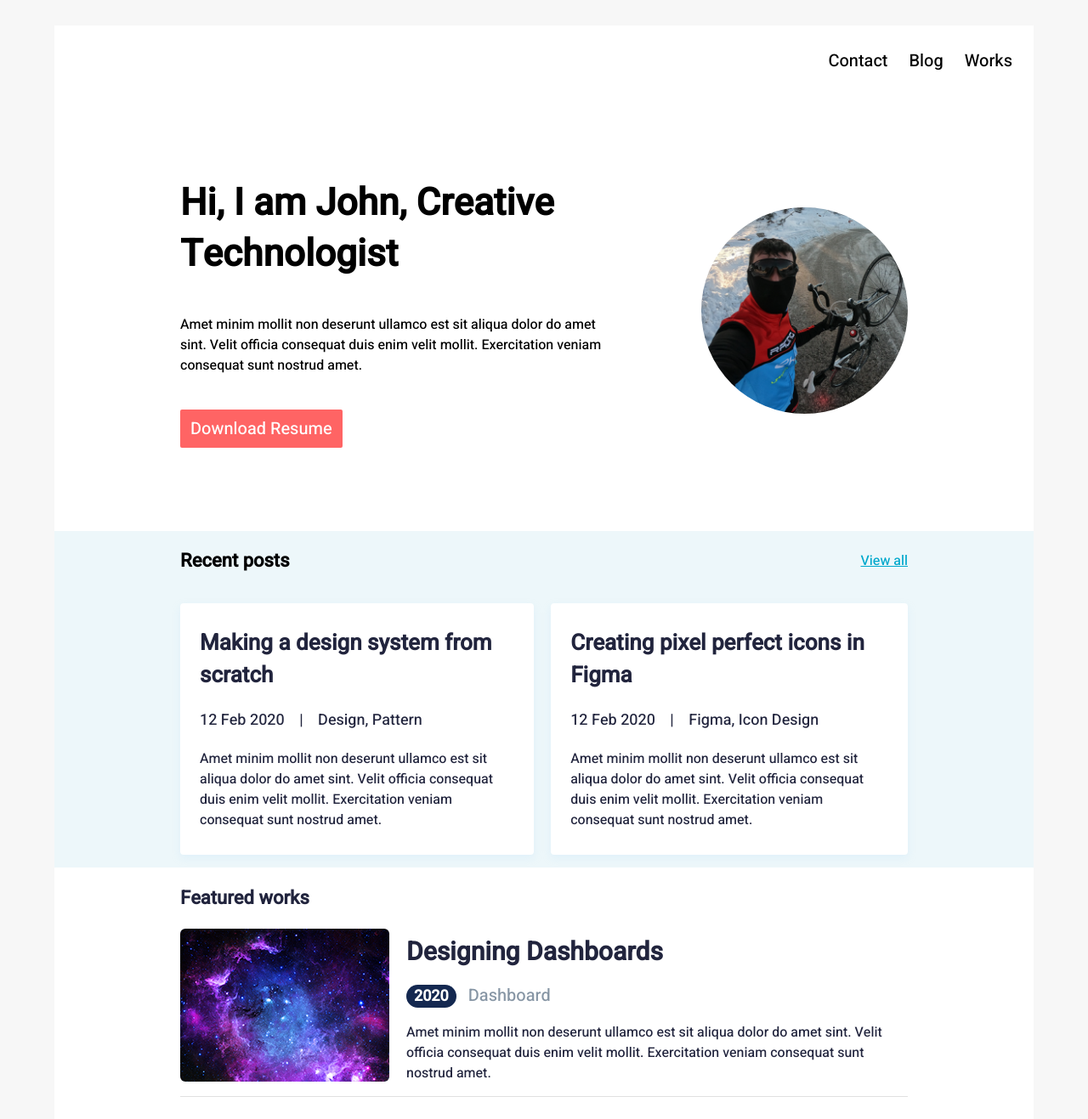
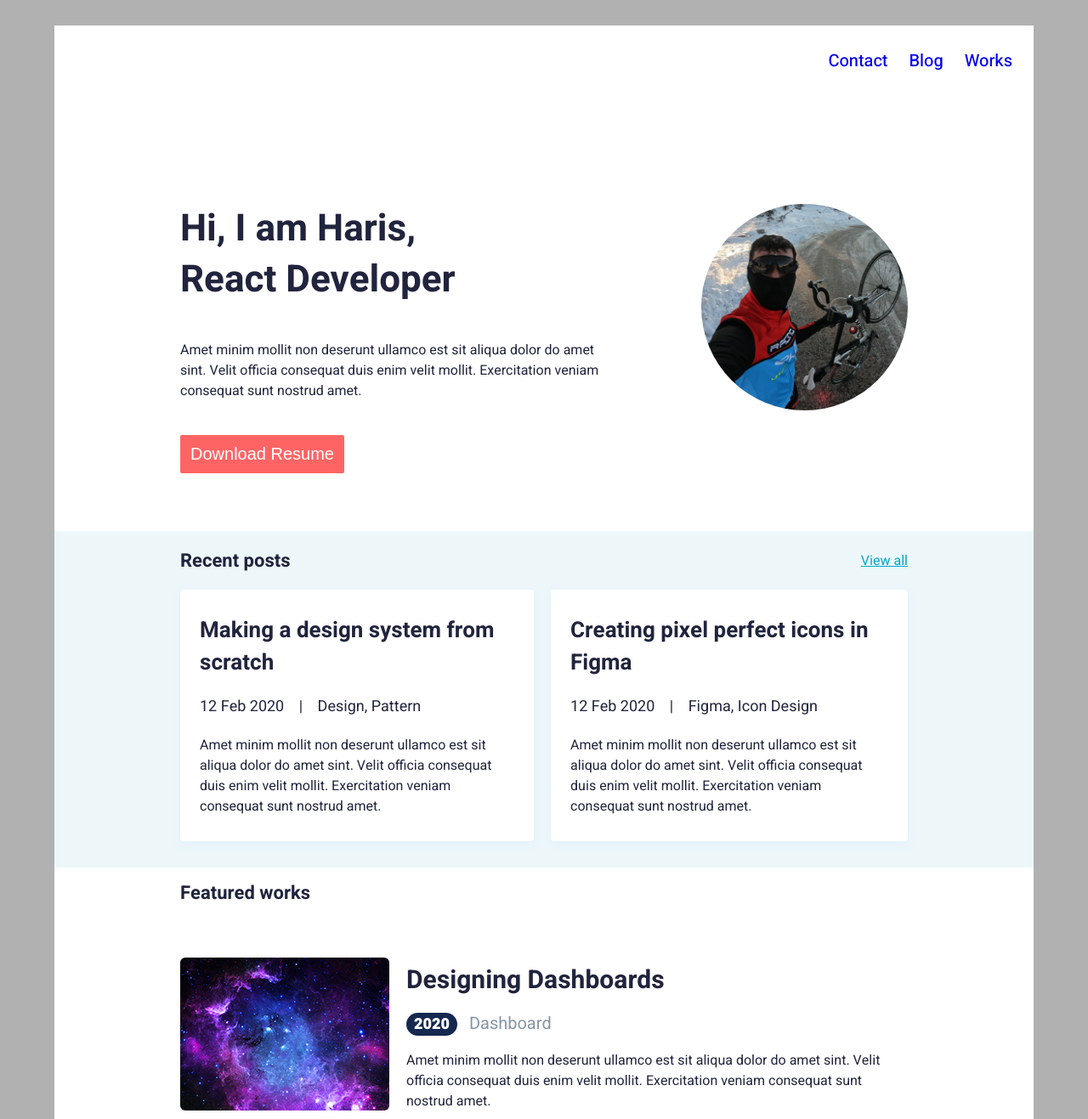
Before and after one commit to harisliv/figma_challenge_1, a plain HTML site: page index.html in a window 1280 px wide. Shown: the top 1317 px of the page at 85% size. Drawn offline with Linux system fonts and the light colour scheme.

Commit message:
final v2 sass/func

```diff
--- a/index.html
+++ b/index.html
@@ -5,12 +5,6 @@
     <meta http-equiv="X-UA-Compatible" content="IE=edge" />
     <meta name="viewport" content="width=device-width, initial-scale=1.0" />
     <link rel="stylesheet" href="./styles/index.css" />
-    <link rel="preconnect" href="https://fonts.googleapis.com" />
-    <link rel="preconnect" href="https://fonts.gstatic.com" crossorigin />
-    <link
-      href="https://fonts.googleapis.com/css2?family=Heebo:wght@100;300;500&display=swap"
-      rel="stylesheet"
-    />
     <script
       src="https://kit.fontawesome.com/b7a5b0d249.js"
       crossorigin="anonymous"
@@ -26,7 +20,7 @@
       </header>
       <div class="about">
         <div class="summary">
-          <h3 class="title">Hi, I am John, Creative Technologist</h3>
+          <h3 class="title">Hi, I am Haris, <br>React Developer</h3>
           <p class="description paragraph">
             Amet minim mollit non deserunt ullamco est sit aliqua dolor do amet
             sint. Velit officia consequat duis enim velit mollit. Exercitation
--- a/styles/index.scss
+++ b/styles/index.scss
@@ -1,72 +1,84 @@
+@import url("https://fonts.googleapis.com/css2?family=Heebo:wght@100;200;300;400;500;600;700;800;900&display=swap");
+@mixin setFontStyle($size, $weight, $height) {
+  font-size: $size * 1px;
+  font-style: normal;
+  font-weight: $weight;
+  line-height: $height * 1px;
+  letter-spacing: 0px;
+}
+
 html {
-  background-color: #f7f7f7;
+  background-color: #b1b1b1;
 }
+
 * {
   margin: 0;
+  padding: 0;
+}
+
+body {
   font-family: "Heebo", sans-serif;
+  color: #21243d;
 }
 
 .container > div {
   padding: 0px 148px;
-  margin: 0;
 }
 
 .container {
   width: 1152px;
-  // height: 2041px;
   margin: 30px auto;
   background-color: #fff;
+  display: grid;
+  grid-template-rows: 82px 513px 396px 869px 182px;
 }
-// grid-template-rows: 82px 513px 396px 1052px 182px;
 
 .header {
   display: flex;
+  align-items: center;
   flex-direction: row-reverse;
   padding: 0px 25px;
-  height: 82px;
-  align-items: center;
+
   a {
-    font-size: 20px;
-    font-weight: 500;
+    @include setFontStyle(20, 500, 29);
     text-decoration: none;
-    color: #000;
+  }
+
+  .menu-link {
+    margin-left: 25px;
   }
 }
 
 .about {
-  height: 513px;
   display: flex;
-  justify-content: center;
-  align-items: center;
+  align-items: flex-start;
   column-gap: 115px;
+  margin-top: 128px;
 
   .title {
-    font-size: 44px;
-    font-style: normal;
-    font-weight: 700;
-    line-height: 60px;
-    letter-spacing: 0px;
+    @include setFontStyle(44, 700, 60);
   }
 
   .description {
-    font-size: 16px;
-    font-weight: 400;
-    line-height: 24px;
-    letter-spacing: 0px;
+    @include setFontStyle(16, 400, 24);
     margin-top: 40px;
   }
 
   .download {
+    @include setFontStyle(20, 500, 29);
     margin-top: 40px;
     background: #ff6464;
     border-radius: 2px;
     border: none;
     outline: none;
     padding: 8px 12px;
-    font-weight: 500;
-    font-size: 20px;
-    line-height: 29px;
     color: #fff;
+  }
+
+  .custom-image {
+    width: 243px;
+    height: 243px;
+    border-radius: 50%;
   }
 }
 
@@ -82,6 +94,7 @@ html {
   .subtitle {
     font-size: 22px;
   }
+
   a {
     font-size: 16px;
     color: #00a8cc;
@@ -90,7 +103,6 @@ html {
 
 .post-grid {
   display: flex;
-  height: 327px;
   align-items: center;
   column-gap: 20px;
 }
@@ -108,12 +120,11 @@ html {
   padding: 23px;
 
   .post-title {
-    font-weight: bold;
-    font-size: 26px;
+    @include setFontStyle(26, 700, 38);
   }
 
   .post-meta {
-    font-size: 18px;
+    @include setFontStyle(18, normal, 26);
   }
 
   .vertical-row {
@@ -131,9 +142,8 @@ html {
 }
 
 .featured-intro {
-  margin: 20px 0;
-  font-size: 22px;
-  color: #21243d;
+  @include setFontStyle(22, normal, 60);
+  height: 60px;
 }
 
 .featured-card {
@@ -141,42 +151,45 @@ html {
   align-content: center;
   align-items: center;
   column-gap: 20px;
-  margin-bottom: 46px;
+  margin-bottom: 31px;
   color: #21243d;
-  border-bottom: 1px solid #E0E0E0;
+  border-bottom: 1px solid #e0e0e0;
   padding-bottom: 10px;
 
   .featured-card-title {
-    font-size: 30px;
-    line-height: 44px;
+    @include setFontStyle(30, 700, 44);
   }
 
   span.year {
+    @include setFontStyle(18, 900, 60);
     background: #142850;
     border-radius: 16px;
     color: #fff;
-    font-weight: 900;
-    font-size: 18px;
-    line-height: 60px;
     padding: 0px 9px;
     margin-right: 10px;
   }
 
   .featured-category {
-    font-size: 20px;
-    line-height: 29px;
+    @include setFontStyle(20, normal, 29);
     color: #8695a4;
+  }
+
+  .rounded-corners {
+    width: 246px;
+    height: 180px;
+    border-radius: 6px;
   }
 }
 
 .footer {
-  margin-top: 83px;
   height: 182px;
-  display: flex;
+  display: grid;
+  grid-template-rows: repeat(2, 1fr);
   justify-content: center;
+  align-content: center;
   align-items: center;
-  align-content: center;
   flex-wrap: wrap;
+  row-gap: 26px;
 }
 
 .social-bar {
@@ -186,30 +199,14 @@ html {
   align-items: center;
   align-content: center;
   column-gap: 35px;
-  margin-bottom: 26px;
+  align-self: self-end;
 
   i {
     font-size: 30px;
   }
-  .copyright {
-    flex: 1 1 100%;
-    font-size: 14px;
-  }
 }
-
-
-.custom-image {
-  width: 243px;
-  height: 243px;
-  border-radius: 50%;
+.copyright {
+  @include setFontStyle(14, normal, 21);
+  align-self: self-start;
+  flex: 1 1 100%;
 }
-
-.rounded-corners {
-  width: 246px;
-  height: 180px;
-  border-radius: 6px;
-}
-
-.menu-link {
-  margin-left: 25px;
-}
```
Also changed, not shown: styles/index.css, 1 other file.
